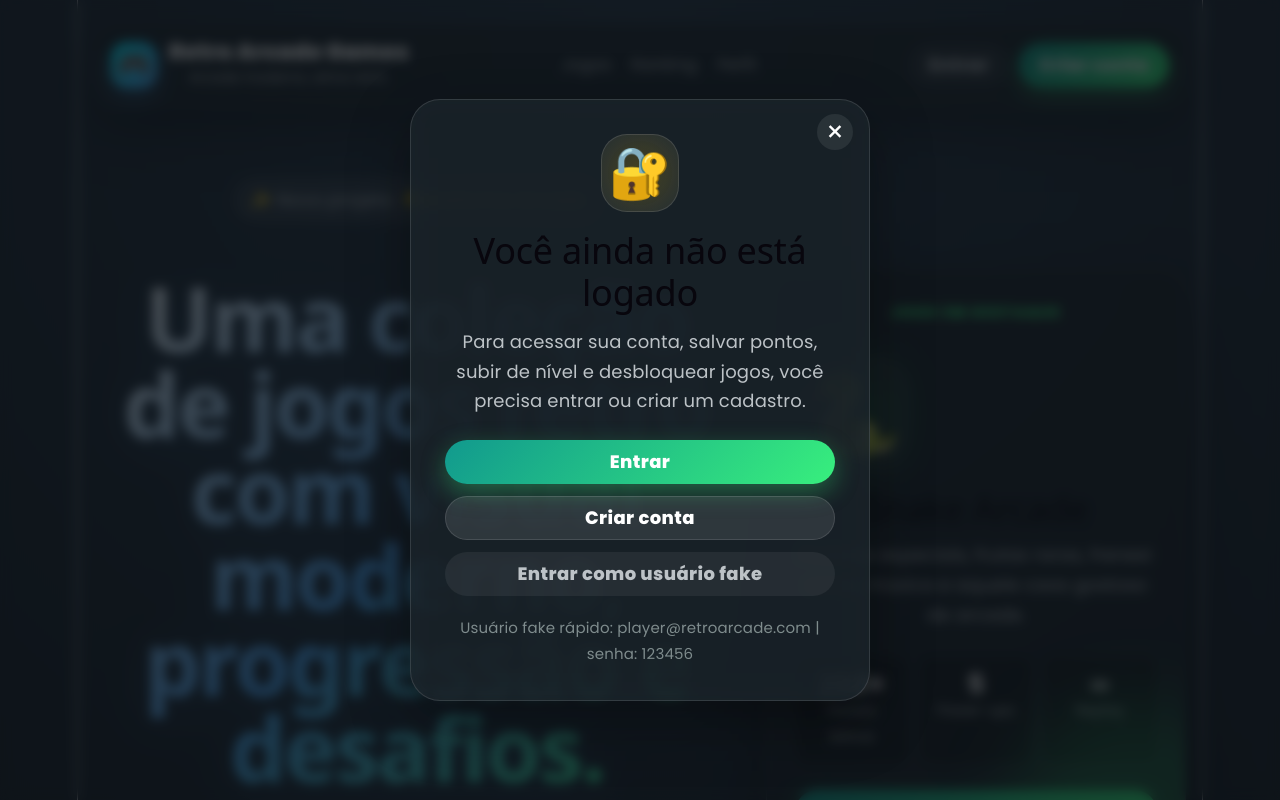
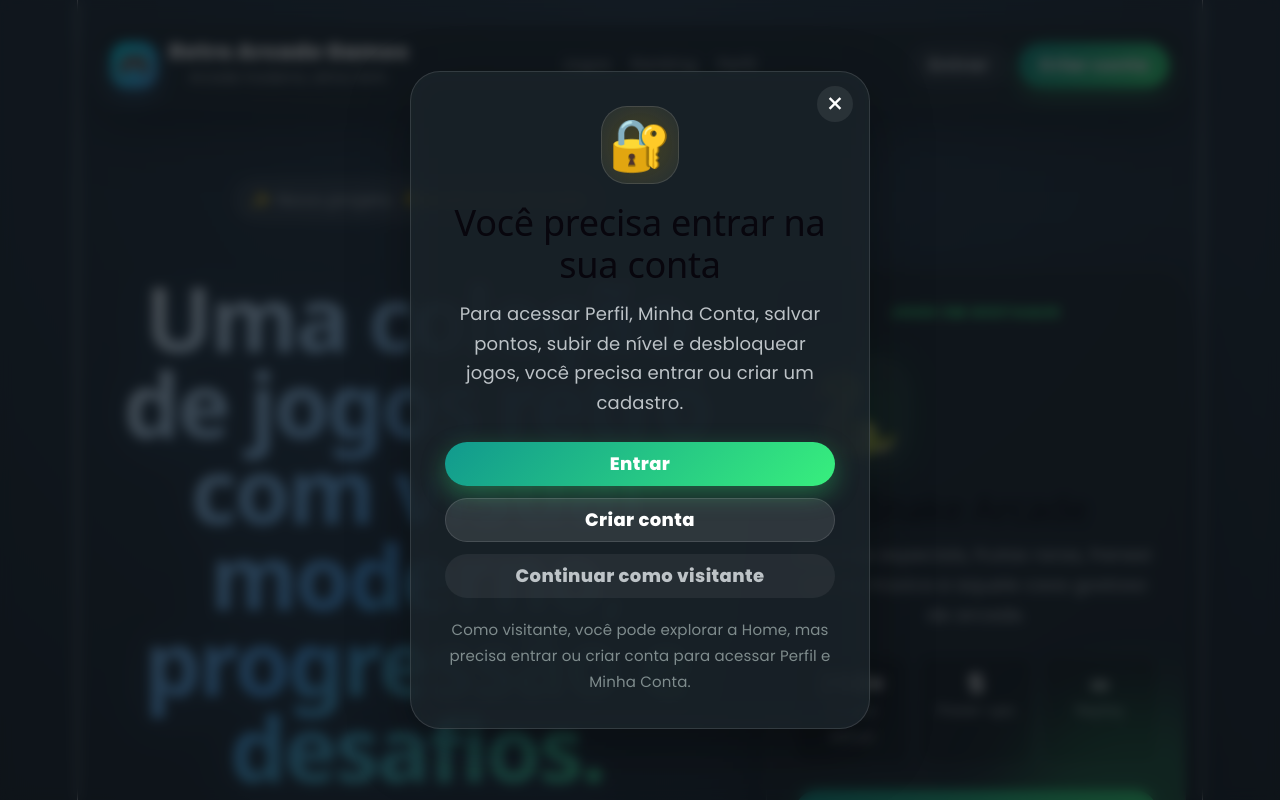
Before and after one commit to eduardomantz291/retro-arcade-, a React (Vite) app: page / in a window 1280 px wide. Shown: the top 800 px of the page. Built offline with nearby package versions, Linux system fonts and the light colour scheme.

Commit message:
Separate guest mode from authenticated user

```diff
--- a/src/Home.tsx
+++ b/src/Home.tsx
@@ -1,4 +1,4 @@
-import { useState } from "react";
+import { useEffect, useState } from "react";
 import { Link } from "react-router";
 import { useAuth } from "./contexts/AuthContext";
 import "./home-style.css";
@@ -19,7 +19,8 @@ const games: Game[] = [
   {
     id: 1,
     title: "Snake Arcade",
-    description: "A cobrinha evoluída com poderes, frutas especiais, combo e frenesi.",
+    description:
+      "A cobrinha evoluída com poderes, frutas especiais, combo e frenesi.",
     emoji: "🐍",
     status: "available",
     requiredLevel: 1,
@@ -55,21 +56,31 @@ const games: Game[] = [
 ];
 
 function Home() {
-  const { user, isAuthenticated, login, logout } = useAuth();
-  const [showAuthWarning, setShowAuthWarning] = useState(!isAuthenticated);
+  const { user, isAuthenticated, isGuest, logout, continueAsGuest } = useAuth();
+
+  const [showAuthWarning, setShowAuthWarning] = useState(
+    !isAuthenticated && !isGuest
+  );
 
   const userLevel = user?.level ?? 0;
   const userPoints = user?.points ?? 0;
   const userName = user?.username ?? "";
 
-  function handleGuestLogin() {
-    // Usuário fake padrão para testar rapidamente.
-    login("player@retroarcade.com", "123456");
+  useEffect(() => {
+    // Se o usuário estiver logado ou em modo visitante, fechamos o aviso inicial.
+    if (isAuthenticated || isGuest) {
+      setShowAuthWarning(false);
+    }
+  }, [isAuthenticated, isGuest]);
+
+  function handleGuestMode() {
+    // Modo visitante: pode explorar a Home, mas não acessa Perfil ou Minha Conta.
+    continueAsGuest();
     setShowAuthWarning(false);
   }
 
   function handleProtectedAction() {
-    // Sempre que uma área exigir login, mostramos o aviso.
+    // Sempre que uma área exigir login real, mostramos o aviso.
     if (!isAuthenticated) {
       setShowAuthWarning(true);
     }
@@ -116,6 +127,21 @@ function Home() {
               <button className="btn btn-ghost" type="button" onClick={logout}>
                 Sair
               </button>
+            </>
+          ) : isGuest ? (
+            <>
+              <button
+                className="guest-pill"
+                type="button"
+                onClick={handleProtectedAction}
+              >
+                <span className="user-avatar">V</span>
+                <span>Visitante</span>
+              </button>
+
+              <Link className="btn btn-primary" to="/login">
+                Entrar
+              </Link>
             </>
           ) : (
             <>
@@ -223,7 +249,9 @@ function Home() {
 
       <section className="games-grid">
         {games.map((game) => {
-          const isLockedByLevel = !isAuthenticated || userLevel < game.requiredLevel;
+          const isLockedByLevel =
+            !isAuthenticated || userLevel < game.requiredLevel;
+
           const isComingSoon = game.status === "coming-soon";
           const canPlay = game.status === "available" && !isLockedByLevel;
 
@@ -237,7 +265,9 @@ function Home() {
               <div className="game-card-top">
                 <span className="game-icon">{game.emoji}</span>
 
-                <span className={`game-tag ${canPlay ? "tag-open" : "tag-locked"}`}>
+                <span
+                  className={`game-tag ${canPlay ? "tag-open" : "tag-locked"}`}
+                >
                   {canPlay ? "Liberado" : game.tag}
                 </span>
               </div>
@@ -311,10 +341,10 @@ function Home() {
 
             <span className="modal-icon">🔐</span>
 
-            <h2>Você ainda não está logado</h2>
+            <h2>Você precisa entrar na sua conta</h2>
 
             <p>
-              Para acessar sua conta, salvar pontos, subir de nível e
+              Para acessar Perfil, Minha Conta, salvar pontos, subir de nível e
               desbloquear jogos, você precisa entrar ou criar um cadastro.
             </p>
 
@@ -327,17 +357,20 @@ function Home() {
                 Criar conta
               </Link>
 
-              <button
-                className="btn btn-ghost"
-                type="button"
-                onClick={handleGuestLogin}
-              >
-                Entrar como usuário fake
-              </button>
+              {!isGuest && (
+                <button
+                  className="btn btn-ghost"
+                  type="button"
+                  onClick={handleGuestMode}
+                >
+                  Continuar como visitante
+                </button>
+              )}
             </div>
 
             <small>
-              Usuário fake rápido: player@retroarcade.com | senha: 123456
+              Como visitante, você pode explorar a Home, mas precisa entrar ou
+              criar conta para acessar Perfil e Minha Conta.
             </small>
           </div>
         </div>
--- a/src/contexts/AuthContext.tsx
+++ b/src/contexts/AuthContext.tsx
@@ -1,4 +1,5 @@
 import { createContext, useContext, useEffect, useState } from "react";
+import type { ReactNode } from "react";
 
 export type AuthUser = {
   id: string;
@@ -24,13 +25,16 @@ type RegisterData = {
 type AuthContextValue = {
   user: AuthUser | null;
   isAuthenticated: boolean;
+  isGuest: boolean;
   login: (email: string, password: string) => boolean;
   register: (data: RegisterData) => AuthUser;
   logout: () => void;
+  continueAsGuest: () => void;
 };
 
 const CURRENT_USER_KEY = "retroArcadeCurrentUser";
 const SAVED_ACCOUNT_KEY = "retroArcadeSavedAccount";
+const GUEST_MODE_KEY = "retroArcadeGuestMode";
 
 const defaultFakeAccount: SavedFakeAccount = {
   id: "fake-user-001",
@@ -66,6 +70,10 @@ function getStoredAccount(): SavedFakeAccount {
   return JSON.parse(storedAccount) as SavedFakeAccount;
 }
 
+function getStoredGuestMode() {
+  return localStorage.getItem(GUEST_MODE_KEY) === "true";
+}
+
 function saveCurrentUser(user: AuthUser) {
   localStorage.setItem(CURRENT_USER_KEY, JSON.stringify(user));
 }
@@ -74,13 +82,30 @@ function removeCurrentUser() {
   localStorage.removeItem(CURRENT_USER_KEY);
 }
 
-export function AuthProvider({ children }: { children: React.ReactNode }) {
+function saveGuestMode() {
+  localStorage.setItem(GUEST_MODE_KEY, "true");
+}
+
+function removeGuestMode() {
+  localStorage.removeItem(GUEST_MODE_KEY);
+}
+
+export function AuthProvider({ children }: { children: ReactNode }) {
   const [user, setUser] = useState<AuthUser | null>(null);
+  const [isGuest, setIsGuest] = useState(false);
 
   useEffect(() => {
-    // Ao abrir o site, tentamos recuperar o usuário logado anteriormente.
+    // Ao abrir o site, verificamos se existe usuário real salvo.
     const storedUser = getStoredCurrentUser();
-    setUser(storedUser);
+
+    if (storedUser) {
+      setUser(storedUser);
+      setIsGuest(false);
+      return;
+    }
+
+    // Se não tiver usuário real, verificamos se ele escolheu modo visitante.
+    setIsGuest(getStoredGuestMode());
   }, []);
 
   function login(email: string, password: string) {
@@ -106,8 +131,12 @@ export function AuthProvider({ children }: { children: React.ReactNode }) {
       recentGames: savedAccount.recentGames,
     };
 
+    // Login real fake: agora o usuário deixa de ser visitante.
     setUser(loggedUser);
+    setIsGuest(false);
+
     saveCurrentUser(loggedUser);
+    removeGuestMode();
 
     return true;
   }
@@ -127,7 +156,7 @@ export function AuthProvider({ children }: { children: React.ReactNode }) {
       recentGames: [],
     };
 
-    // Cadastro fake: salvamos apenas no navegador.
+    // Cadastro fake: salvamos apenas no navegador por enquanto.
     localStorage.setItem(SAVED_ACCOUNT_KEY, JSON.stringify(newAccount));
 
     const newUser: AuthUser = {
@@ -141,12 +170,29 @@ export function AuthProvider({ children }: { children: React.ReactNode }) {
       recentGames: newAccount.recentGames,
     };
 
+    // Ao cadastrar, removemos o modo visitante.
+    setIsGuest(false);
+    removeGuestMode();
+
     return newUser;
   }
 
   function logout() {
+    // Logout remove usuário real e também remove modo visitante.
     setUser(null);
+    setIsGuest(false);
+
     removeCurrentUser();
+    removeGuestMode();
+  }
+
+  function continueAsGuest() {
+    // Visitante pode navegar pela Home, mas não acessa áreas protegidas.
+    setUser(null);
+    setIsGuest(true);
+
+    removeCurrentUser();
+    saveGuestMode();
   }
 
   return (
@@ -154,9 +200,11 @@ export function AuthProvider({ children }: { children: React.ReactNode }) {
       value={{
         user,
         isAuthenticated: user !== null,
+        isGuest,
         login,
         register,
         logout,
+        continueAsGuest,
       }}
     >
       {children}
--- a/src/home-style.css
+++ b/src/home-style.css
@@ -742,3 +742,25 @@ a {
   font-weight: 900;
   background: linear-gradient(135deg, #f1c40f, #38ef7d);
 }
+
+.guest-pill {
+  display: flex;
+  align-items: center;
+  gap: 10px;
+  color: #bdc3c7;
+  padding: 8px 12px;
+  border-radius: 999px;
+  cursor: pointer;
+  background: rgba(255, 255, 255, 0.07);
+  border: 1px solid rgba(255, 255, 255, 0.12);
+  transition:
+    background 0.2s ease,
+    transform 0.2s ease,
+    color 0.2s ease;
+}
+
+.guest-pill:hover {
+  color: #ffffff;
+  background: rgba(255, 255, 255, 0.14);
+  transform: translateY(-2px);
+}
```
